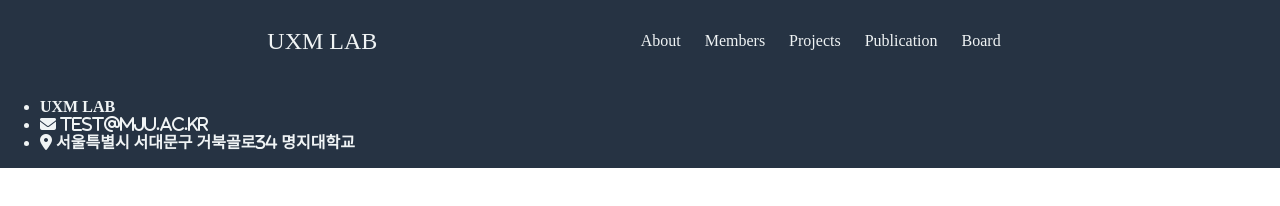
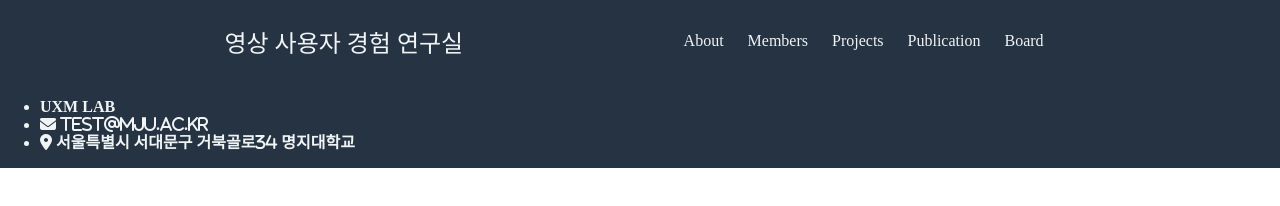
Before and after one commit to dojinyou/TIL, a plain HTML site: page web/index.html in a window 1280 px wide. Drawn offline with Linux system fonts and the light colour scheme.

```diff
--- a/web/index.html
+++ b/web/index.html
@@ -14,7 +14,7 @@
 	<body>
 		<nav class="navbar">
 			<div class="navbar_title">
-				<a href="">UXM LAB</a>
+				<a href="">영상 사용자 경험 연구실</a>
 			</div>
 			<ul class="navbar_menu">
 				<li><a href="">About</a></li>
@@ -31,9 +31,7 @@
 			<ul class="address">
 				<li><b>UXM LAB</b></li>
 				<li>
-					<i class="fas fa-envelope">
-						test@mju.ac.kr
-					</i>
+					<i class="fas fa-envelope"> test@mju.ac.kr </i>
 				</li>
 				<li>
 					<i class="fas fa-map-marker-alt">
```
Also changed, not shown: .gitignore.txt (deleted), 1 other file.
